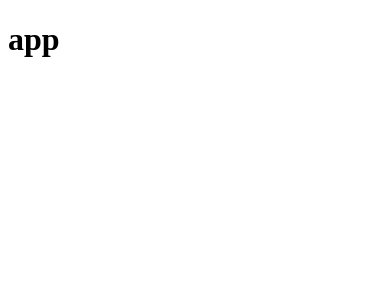
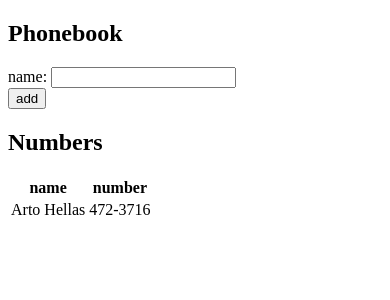
Before and after one commit to adiah-fullstack-open/part2, a React (Create React App) app in the folder phonebook/: page / in a window 390 px wide. Shown: the top 300 px of the page. Built offline with nearby package versions, Linux system fonts and the light colour scheme.

Commit message:
Allow adding names to phonebook

```diff
--- a/phonebook/src/App.js
+++ b/phonebook/src/App.js
@@ -1,5 +1,50 @@
-function App() {
-  return <h1>app</h1>;
-}
+import React, { useState } from "react";
+import Entry from "./components/Entry";
+
+const App = () => {
+  const [persons, setPersons] = useState([
+    { name: "Arto Hellas", number: "472-3716", id: 1 },
+  ]);
+
+  const [newName, setNewName] = useState("");
+
+  const handleChange = (event) => {
+    setNewName(event.target.value);
+  };
+
+  const addPerson = (event) => {
+    event.preventDefault();
+    setPersons([...persons, { name: newName, id: persons.length + 1 }]);
+  };
+
+  return (
+    <div>
+      <h2>Phonebook</h2>
+      <form onSubmit={addPerson}>
+        <div>
+          name: <input value={newName} onChange={handleChange} />
+        </div>
+        <div>
+          <button type="submit">add</button>
+        </div>
+      </form>
+
+      <h2>Numbers</h2>
+      <table>
+        <thead>
+          <tr>
+            <th>name</th>
+            <th>number</th>
+          </tr>
+        </thead>
+        <tbody>
+          {persons.map((person) => (
+            <Entry person={person} key={person.id} />
+          ))}
+        </tbody>
+      </table>
+    </div>
+  );
+};
 
 export default App;
--- /dev/null
+++ b/phonebook/src/components/Entry.js
@@ -0,0 +1,12 @@
+import React from "react";
+
+const Entry = ({ person }) => {
+  return (
+    <tr>
+      <td>{person.name}</td>
+      <td>{person.number}</td>
+    </tr>
+  );
+};
+
+export default Entry;
```
